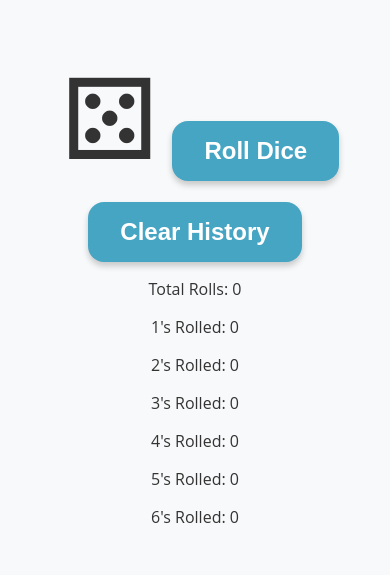
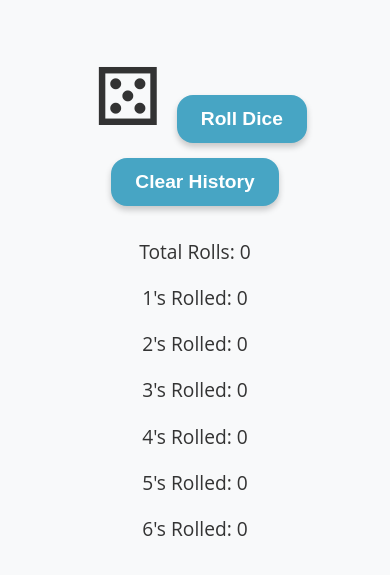
Before and after one commit to hadishah123/Dice-Roll-Simulator, a plain HTML site: page index.html in a window 390 px wide. Shown: the part 165-740 px from the top of the page. Drawn offline with Linux system fonts and the light colour scheme.

Commit message:
:spakles: BIG update

```diff
--- a/style.css
+++ b/style.css
@@ -35,6 +35,14 @@ h1 {
   100% {
     transform: rotateY(720deg) rotateX(720deg);
   }
+}
+
+@keyframes shake {
+  0% { transform: rotateY(0deg) rotateX(0deg); }
+  25% { transform: rotateY(30deg) rotateX(-30deg); }
+  50% { transform: rotateY(-30deg) rotateX(30deg); }
+  75% { transform: rotateY(30deg) rotateX(-30deg); }
+  100% { transform: rotateY(0deg) rotateX(0deg); }
 }
 
 button {
@@ -88,3 +96,19 @@ li span {
   margin-right: 1rem;
   color: #444;
 }
+
+#statistics {
+  margin-top: 2rem;
+  font-size: 1.2rem;
+}
+
+@media (max-width: 768px) {
+  .dice {
+    font-size: 5rem;
+  }
+
+  button {
+    font-size: 1.2rem;
+    padding: 0.8rem 1.5rem;
+  }
+}
```
